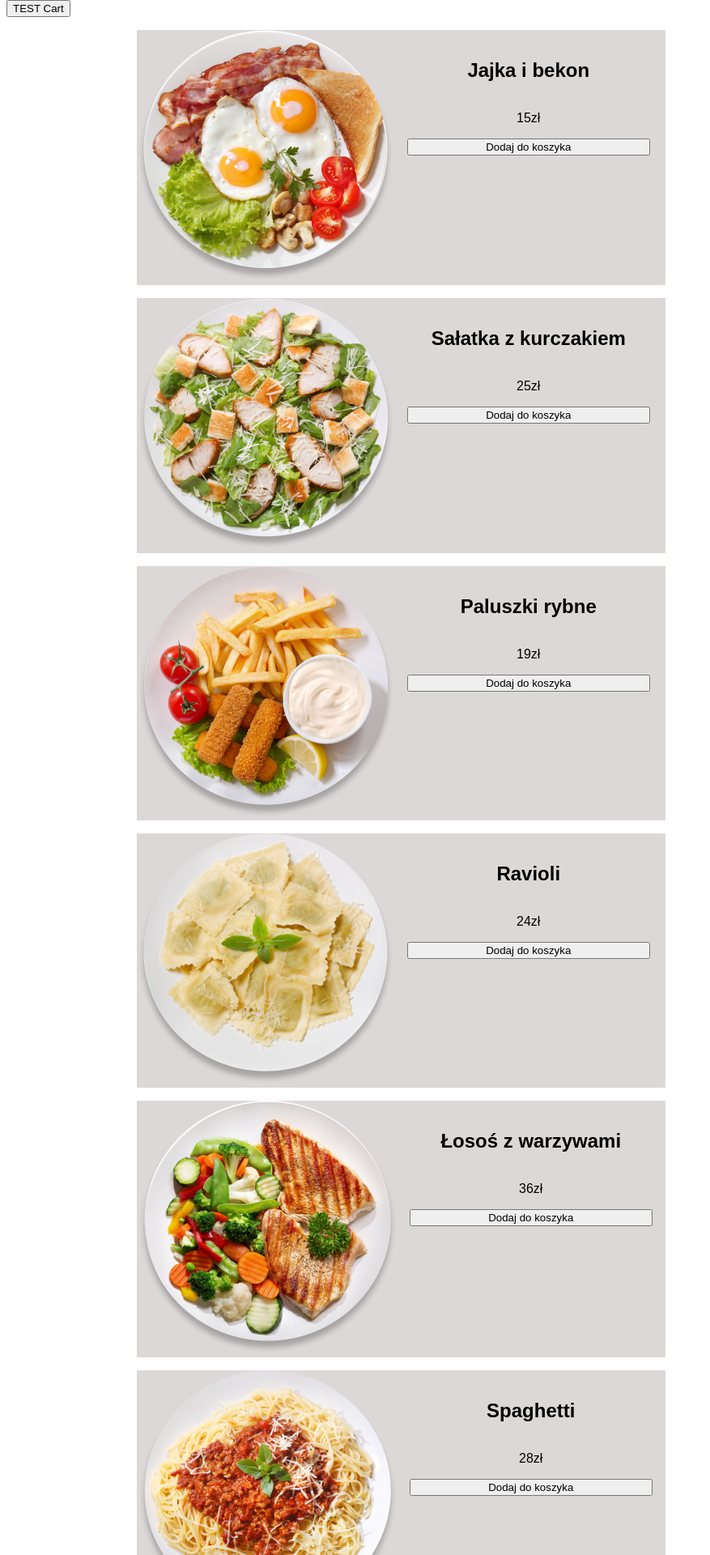
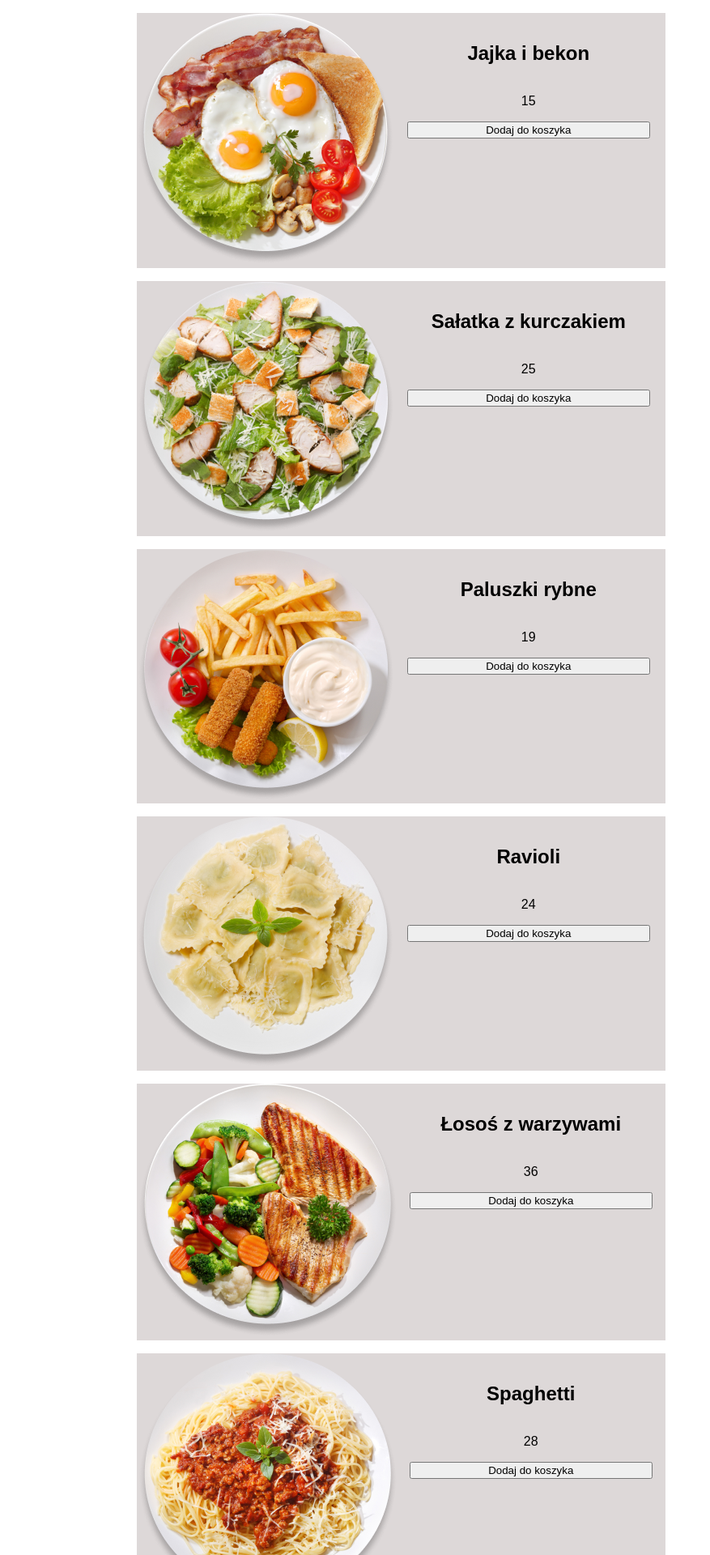
Before and after one commit to KarolChamski/RestautantCart, a Vue app: page / in a window 1280 px wide. Shown: the top 1920 px of the page at 81% size, without its empty margins (0-877 px from the left). Built offline with nearby package versions, Linux system fonts and the light colour scheme.

Commit message:
Added couter and price which based on counter

```diff
--- a/src/App.vue
+++ b/src/App.vue
@@ -1,9 +1,8 @@
 <template>
   <div class="wrapper">
-    <button @click="test">TEST Cart</button>
     <div class="cards">
       <the-menu @addToCart="addDish"></the-menu>
-      <the-cart></the-cart>
+      <the-cart :cart="CartStatus"></the-cart>
     </div>
   </div>
 </template>
@@ -22,12 +21,15 @@ export default{
     }
   },
   methods:{
-    addDish(item){
-      this.CartStatus.push(item)
+    addDish(dish){
+      if(this.CartStatus.some(item => item.title == dish.title)){
+        dish.counter ++;
+      }
+      else{
+        this.CartStatus.push(dish)
+      }
     },
-    test(){
-      console.log(this.CartStatus);
-    }
+
   }
 }
 </script>
--- a/src/components/TheCart.vue
+++ b/src/components/TheCart.vue
@@ -1,15 +1,24 @@
 <template>
 <div class="wrapper">
-    <div class="the-cart"></div>
+    <div class="the-cart">
+        <div v-for="item in cart" :key="item.title">
+            <p>{{item.title}}</p>
+            <p>{{item.price * item.counter}}zł</p>
+            <img :src="`/img/${item.img}`" alt="">
+            <p>ilość:{{item.counter}}</p>
+        </div>
+    </div>
 </div>
 </template>
 
 <script>
 export default{
-    data(){
-        return{
-
+    props:['cart'],
+    computed:{
+        totalPrice(item){
+            return item.price * item.counter
         }
     }
+
 }
 </script>
--- a/src/components/TheMenu.vue
+++ b/src/components/TheMenu.vue
@@ -25,38 +25,45 @@ export default {
       dishes: [
         {
           title: "Jajka i bekon",
-          price: "15zł",
+          price: 15,
           img: "plate__bacon-eggs.png",
+          counter: 1
         },
         {
           title: "Sałatka z kurczakiem",
-          price: "25zł",
+          price: 25,
           img: "plate__chicken-salad.png",
+          counter: 1
         },
         {
           title: "Paluszki rybne",
-          price: "19zł",
+          price: 19,
           img: "plate__fish-sticks-fries.png",
+          counter: 1
         },
         {
           title: "Ravioli",
-          price: "24zł",
+          price: 24,
           img: "plate__ravioli.png",
+          counter: 1
         },
         {
           title: "Łosoś z warzywami",
-          price: "36zł",
+          price: 36,
           img: "plate__salmon-vegetables.png",
+          counter: 1
         },
         {
           title: "Spaghetti",
-          price: "28zł",
+          price: 28,
           img: "plate__spaghetti-meat-sauce.png",
+          counter: 1
         },
         {
           title: "Włoskie przysmaki",
-          price: "23zł",
+          price: 23,
           img: "plate.png",
+          counter: 1
         },
       ],
     };
```
